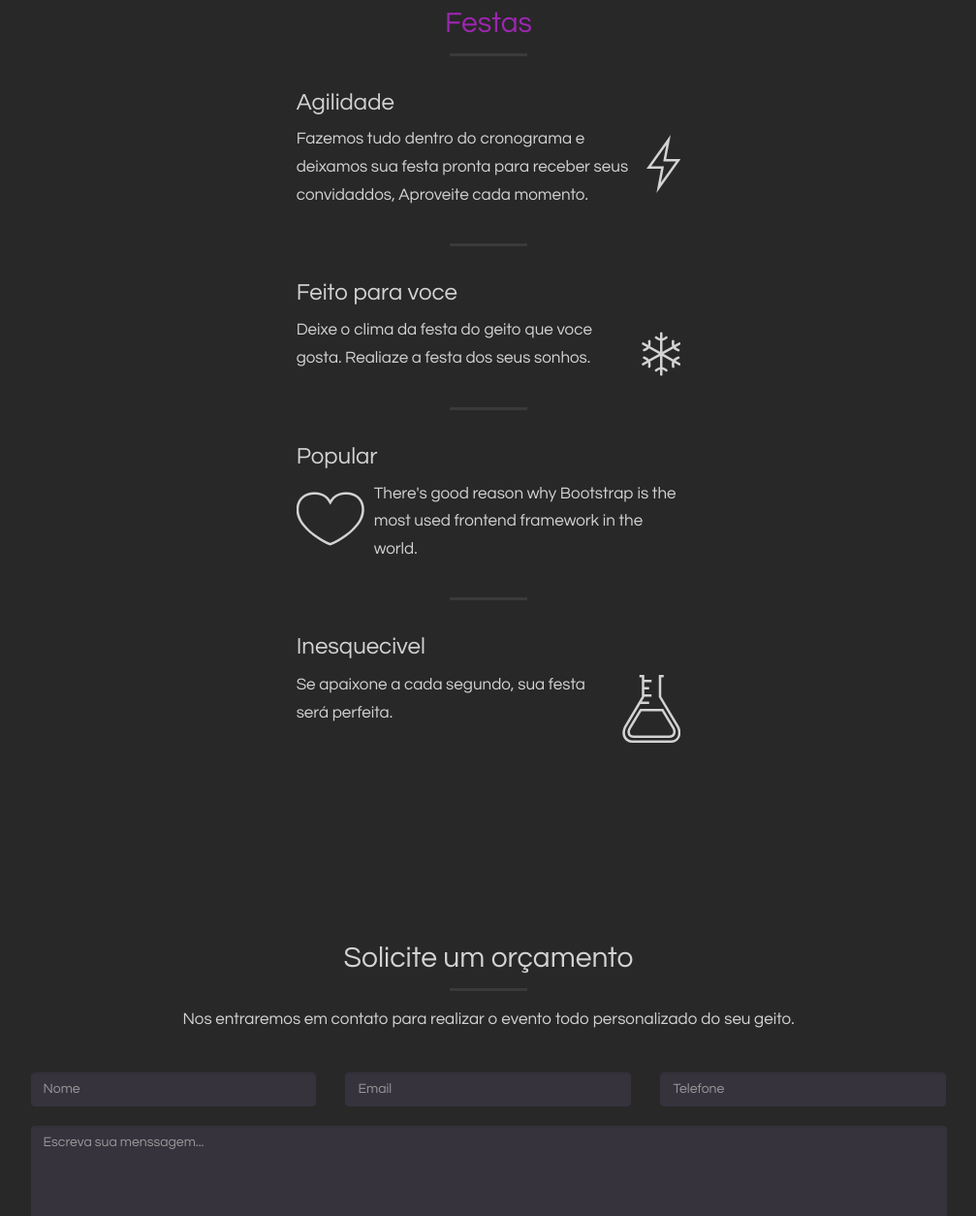
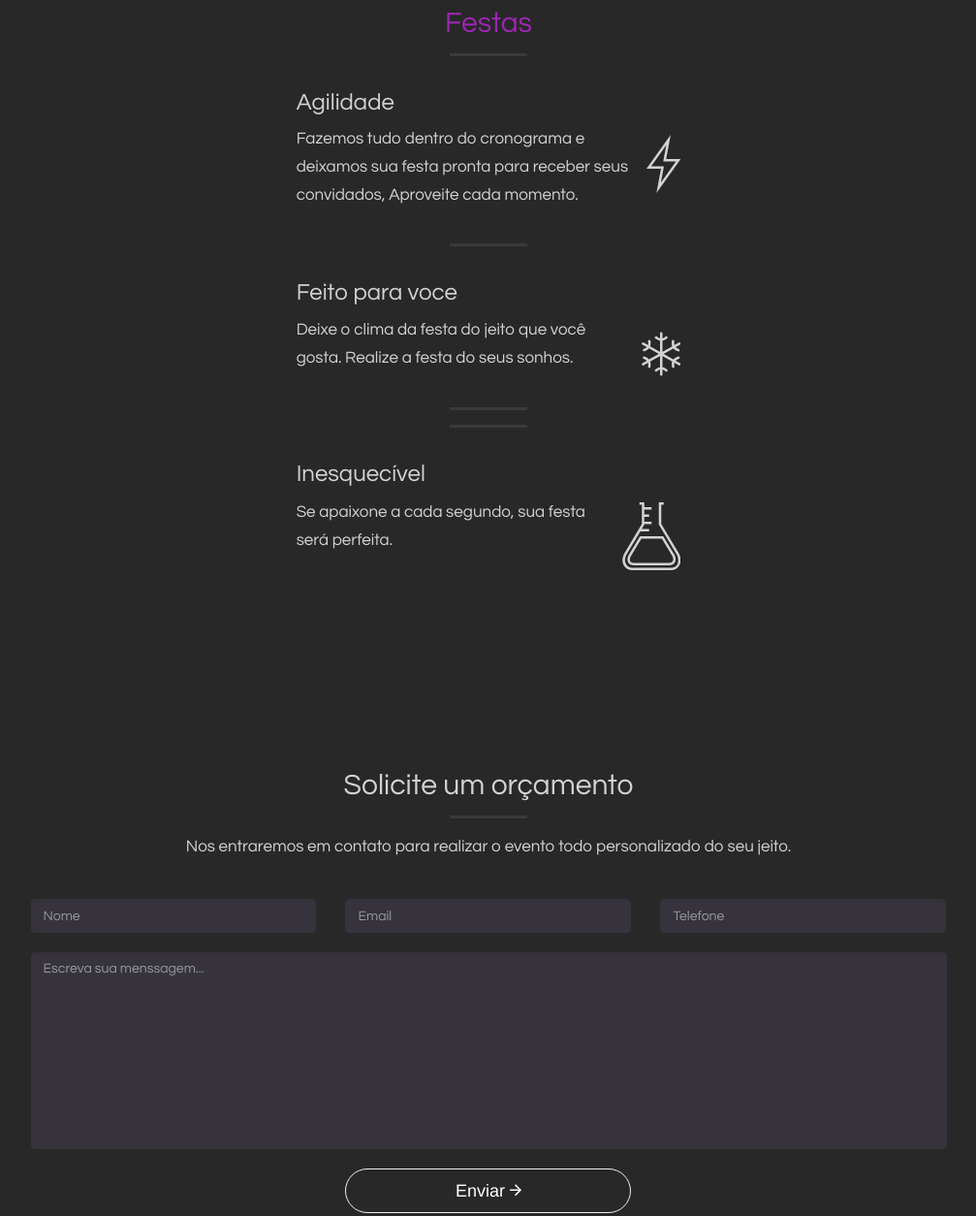
Before and after one commit to felipemacahdo/espa-oeven.github.io, a plain HTML site: page index.html in a window 1280 px wide. Shown: the part 2420-3674 px from the top of the page at 97% size, without its empty margins (136-1143 px from the left). Drawn offline with Linux system fonts and the light colour scheme; files whose address does not match are found by name.

Commit message:
Update index.html

```diff
--- a/index.html
+++ b/index.html
@@ -194,7 +194,7 @@
                     <div class="media wow fadeInRight">
                         <h3>Agilidade</h3>
                         <div class="media-body media-middle">
-                            <p>Fazemos tudo dentro do cronograma e deixamos sua festa pronta para receber seus convidaddos, Aproveite cada momento.</p>
+                            <p>Fazemos tudo dentro do cronograma e deixamos sua festa pronta para receber seus convidados, Aproveite cada momento.</p>
                         </div>
                         <div class="media-right">
                             <i class="icon-lg ion-ios-bolt-outline"></i>
@@ -204,25 +204,16 @@
                     <div class="media wow fadeInRight">
                         <h3>Feito para voce</h3>
                         <div class="media-body media-middle">
-                            <p>Deixe o clima da festa do geito que voce gosta. Realiaze a festa dos seus sonhos.</p>
+                            <p>Deixe o clima da festa do jeito que você gosta. Realize a festa do seus sonhos.</p>
                         </div>
                         <div class="media-right">
                             <i class="icon-lg ion-ios-snowy"></i>
                         </div>
                     </div>
                     <hr>
-                    <div class="media wow fadeInRight">
-                        <h3>Popular</h3>
-                        <div class="media-left">
-                            <i class="icon-lg ion-ios-heart-outline"></i>
-                        </div>
-                        <div class="media-body media-middle">
-                            <p>There's good reason why Bootstrap is the most used frontend framework in the world.</p>
-                        </div>
-                    </div>
                     <hr>
                     <div class="media wow fadeInRight">
-                        <h3>Inesquecivel</h3>
+                        <h3>Inesquecível</h3>
                         <div class="media-body media-middle">
                             <p>Se apaixone a cada segundo, sua festa será perfeita.</p>
                         </div>
@@ -239,7 +230,7 @@
                     <div class="col-lg-8 col-lg-offset-2 text-center">
                         <h2 class="margin-top-0 wow fadeIn">Solicite um orçamento</h2>
                         <hr class="primary">
-                        <p>Nos entraremos em contato para realizar o evento todo personalizado do seu geito.</p>
+                        <p>Nos entraremos em contato para realizar o evento todo personalizado do seu jeito.</p>
                     </div>
                     <div class="col-lg-10 col-lg-offset-1 text-center">
                         <form class="contact-form row">
@@ -275,7 +266,7 @@
                             <ul class="list-unstyled">
                                 <li><a href="https://www.casamentos.com.br/salao-casamento/espaco-even--e144107">Parceiro</a></li>
                                 <li><a href="https://www.facebook.com/espacoeven/">Rede Social</a></li>
-                                <li><a href="http://www.belohorizonte.mg.gov.br/local/servico-turistico/espaco-para-evento/negocio-buffet/espaco-even">Even Na Midia</a></li>
+                                <li><a href="http://www.belohorizonte.mg.gov.br/local/servico-turistico/espaco-para-evento/negocio-buffet/espaco-even">Even Na Mídia</a></li>
                             </ul>
                         </div>
                         <div class="col-xs-6 col-sm-3 column">
@@ -308,7 +299,7 @@
                   </div>
                   <br/>
                   <span class="pull-right text-muted small">
-                    <a href="">Todos os direitos reservado Espaço Even/a> ©2018</span></a>
+                    <a href="">Todos os direitos reservado Espaço Even ©2018</span></a>
                 </div>
             </footer>
             <div id="galleryModal" class="modal fade" tabindex="-1" role="dialog" aria-hidden="true">
@@ -349,7 +340,7 @@
         <div class="modal-content">
          <div class="modal-body">
           <h2 class="text-center">Enviado!</h2>
-          <p class="text-center">Apartir de agora voce vai receber todas as novidades do Espaço Even.</p>
+          <p class="text-center">A partir de agora você vai receber todas as novidades do Espaço Even.</p>
           <p class="text-center"><a href="">#SejaEven</a></p>
           <br/>
           <button class="btn btn-primary btn-lg center-block" data-dismiss="modal" aria-hidden="true">Fechar<i class="ion-android-close"></i></button>
```
